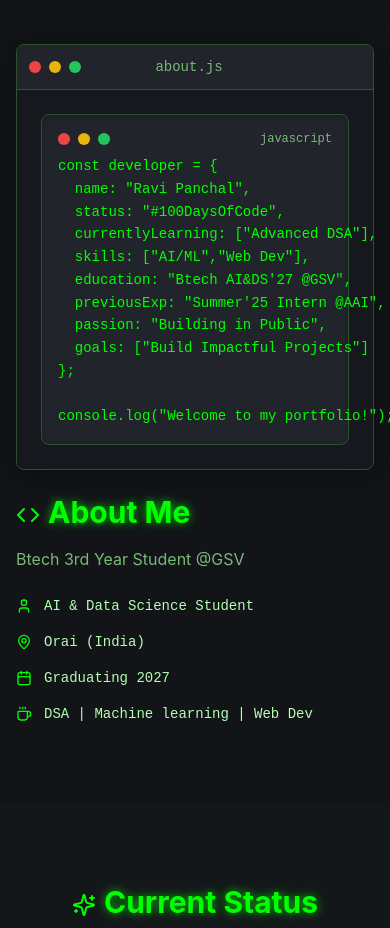
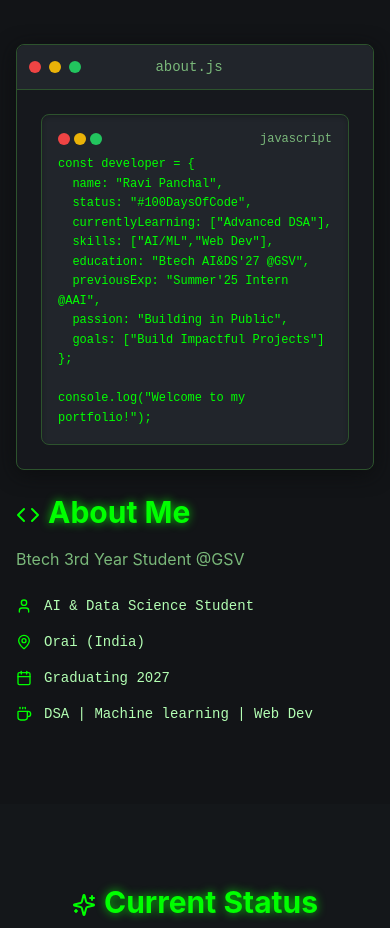
Before and after one commit to ravixpanchal/portfolio, a React (Vite) app: page / in a window 390 px wide. Shown: the part 880-1808 px from the top of the page. Built offline with nearby package versions, Linux system fonts and the light colour scheme.

Commit message:
Make CodeBlock responsive
Make the CodeBlock component responsive to ensure proper display across different screen sizes.

```diff
--- a/src/components/CodeBlock.tsx
+++ b/src/components/CodeBlock.tsx
@@ -6,16 +6,16 @@ interface CodeBlockProps {
 export const CodeBlock = ({ children, language = "javascript" }: CodeBlockProps) => {
   return (
     <div className="code-block">
-      <div className="flex items-center justify-between mb-2">
-        <div className="flex gap-2">
+      <div className="flex items-center justify-between mb-2 flex-wrap gap-2">
+        <div className="flex gap-1 sm:gap-2">
           <div className="terminal-dot terminal-red"></div>
           <div className="terminal-dot terminal-yellow"></div>
           <div className="terminal-dot terminal-green"></div>
         </div>
-        <span className="text-xs text-muted-foreground">{language}</span>
+        <span className="text-xs sm:text-sm text-muted-foreground">{language}</span>
       </div>
-      <pre className="text-sm leading-relaxed">
-        <code className="text-primary">{children}</code>
+      <pre className="text-xs sm:text-sm md:text-base leading-relaxed overflow-x-auto">
+        <code className="text-primary whitespace-pre-wrap break-words sm:whitespace-pre">{children}</code>
       </pre>
     </div>
   );
```
